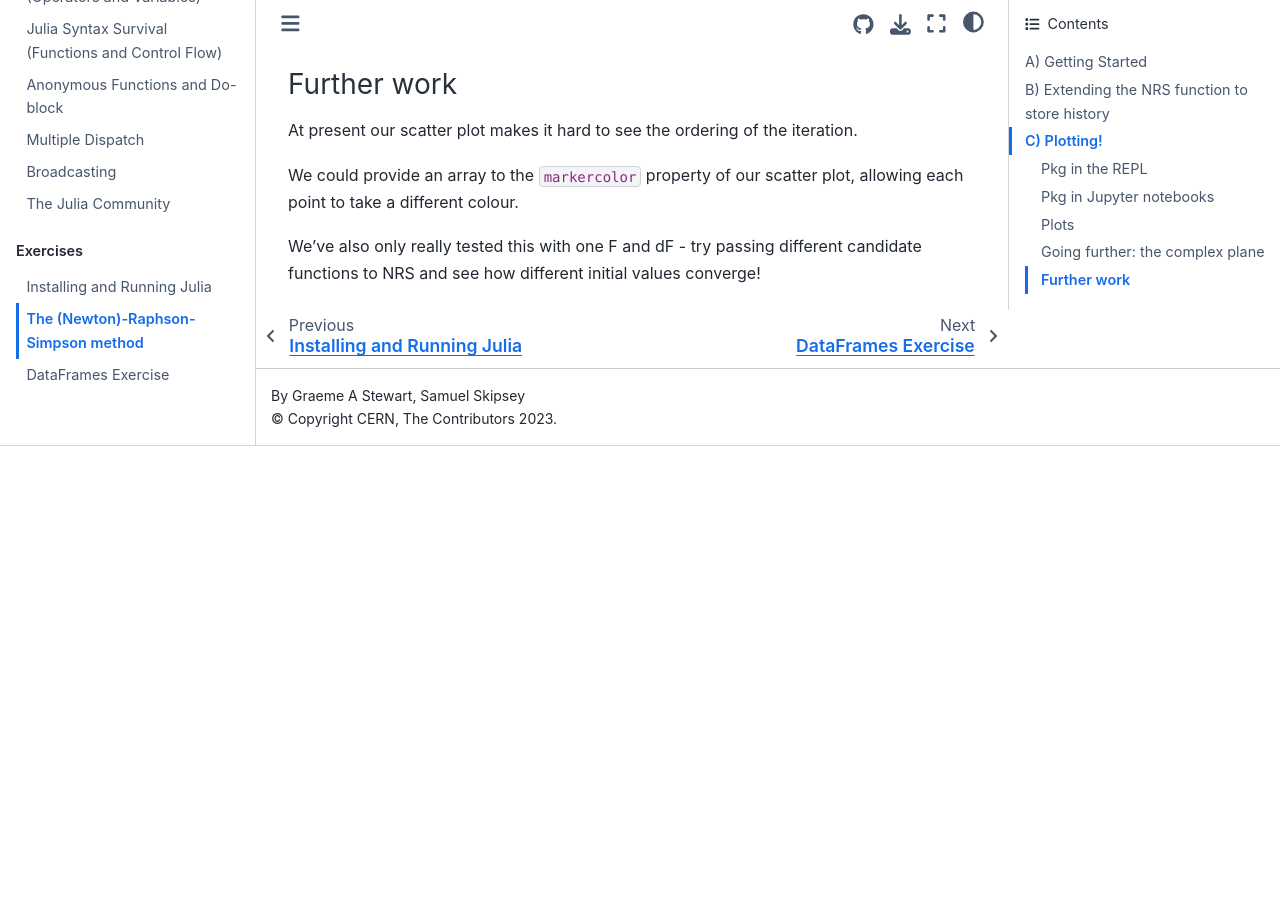
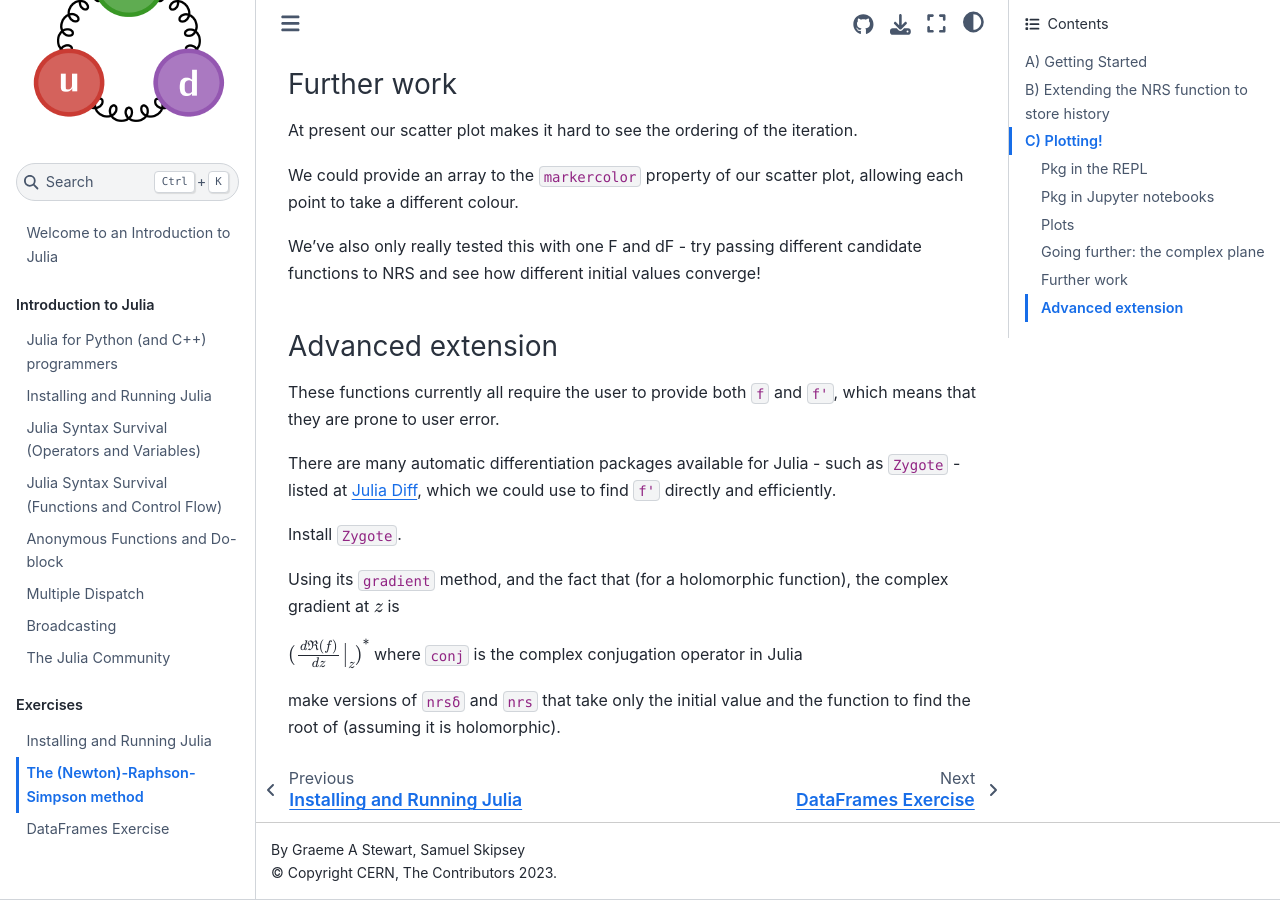
Before and after one commit to JuliaHEP/JuliaHEP-2023, a Jupyter Book: the page built from julia-intro/docs/exercises/juliafunctions.md, in a window 1280 px wide and 900 px high, scrolled down 6630 px. Built offline with Jupyter Book 1.0.4 settings and Sphinx 7.4.7 and the Sphinx Book theme 1.1.4, drawn with Linux system fonts in a browser that asks for light colours; pages that are not in the unit, such as notebooks, are missing from menus; before the commit the page ends 7076 px from its top, so only the background shows below that.

Commit message:
"Advanced" exercise call-forward to autodiff tools to highlight Julia ecosystem

```diff
--- a/julia-intro/docs/exercises/juliafunctions.md
+++ b/julia-intro/docs/exercises/juliafunctions.md
@@ -221,3 +221,18 @@ At present our scatter plot makes it hard to see the ordering of the iteration.
 We could provide an array to the `markercolor` property of our scatter plot, allowing each point to take a different colour.
 
 We've also only really tested this with one F and dF - try passing different candidate functions to NRS and see how different initial values converge!
+
+### Advanced extension
+
+These functions currently all require the user to provide both `f` and `f'`, which means that they are prone to user error.
+
+There are many automatic differentiation packages available for Julia - such as `Zygote` - listed at [Julia Diff](https://juliadiff.org), which we could use to find `f'` directly and efficiently.
+
+Install `Zygote`.
+
+Using its `gradient` method, and the fact that (for a holomorphic function), the complex gradient at $z$ is
+
+${(\frac{d\Re(f)}{dz}\bigr\rvert_z) }^*$
+where `conj` is the complex conjugation operator in Julia
+
+make versions of `nrsδ` and `nrs` that take only the initial value and the function to find the root of (assuming it is holomorphic).
```
